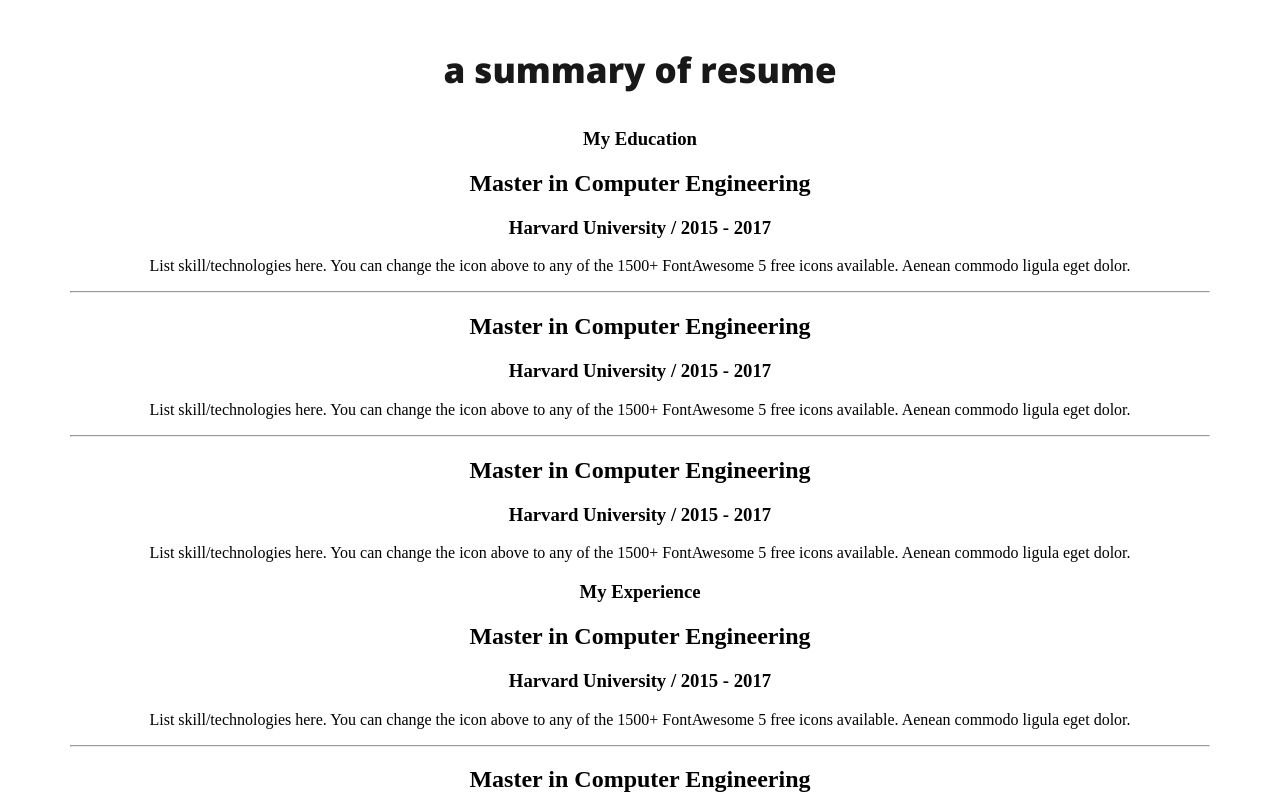
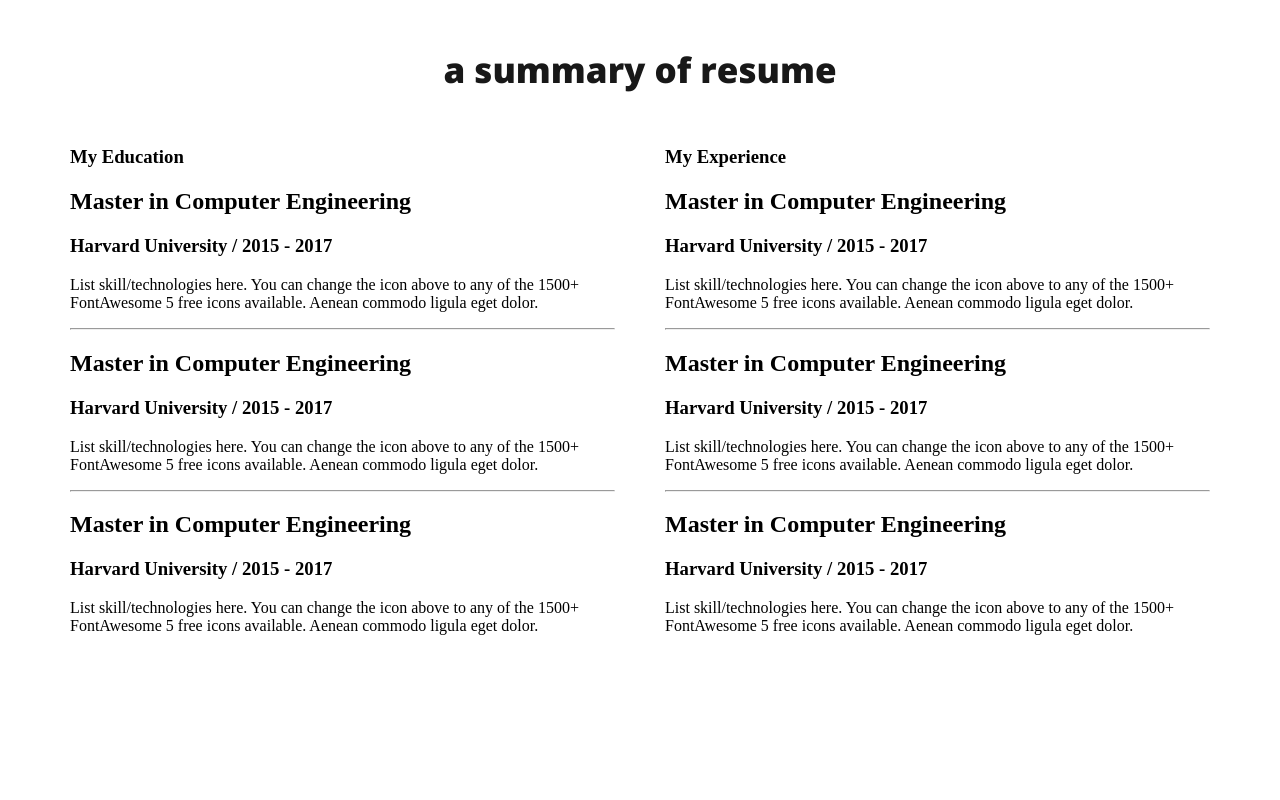
Before and after one commit to Parthpal/webdev-portfolio, a plain HTML site: page index.html in a window 1280 px wide. Shown: the part 1960-2760 px from the top of the page. After the commit the page ends 2619 px from the top, so only its background shows below. Drawn offline with nearby package versions, Linux system fonts and the light colour scheme.

```diff
--- a/styles/portfolio.css
+++ b/styles/portfolio.css
@@ -132,3 +132,8 @@ main section{
     box-shadow: 0px 6px 50px 0px rgba(0, 0, 0, 0.06);
 
 }
+.resume-container{
+    display: flex;
+    gap:50px;
+    text-align: left;
+}
```
